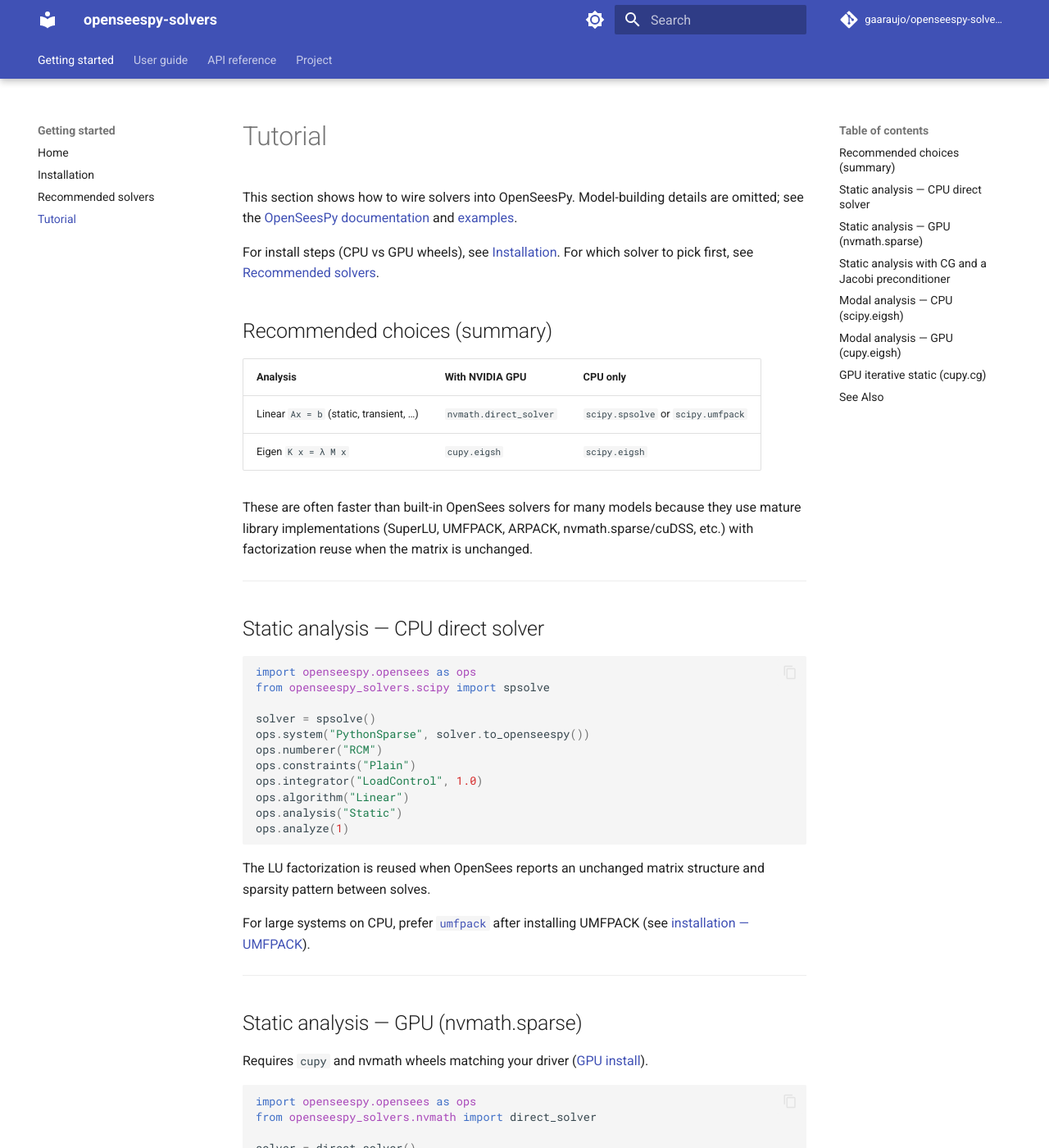
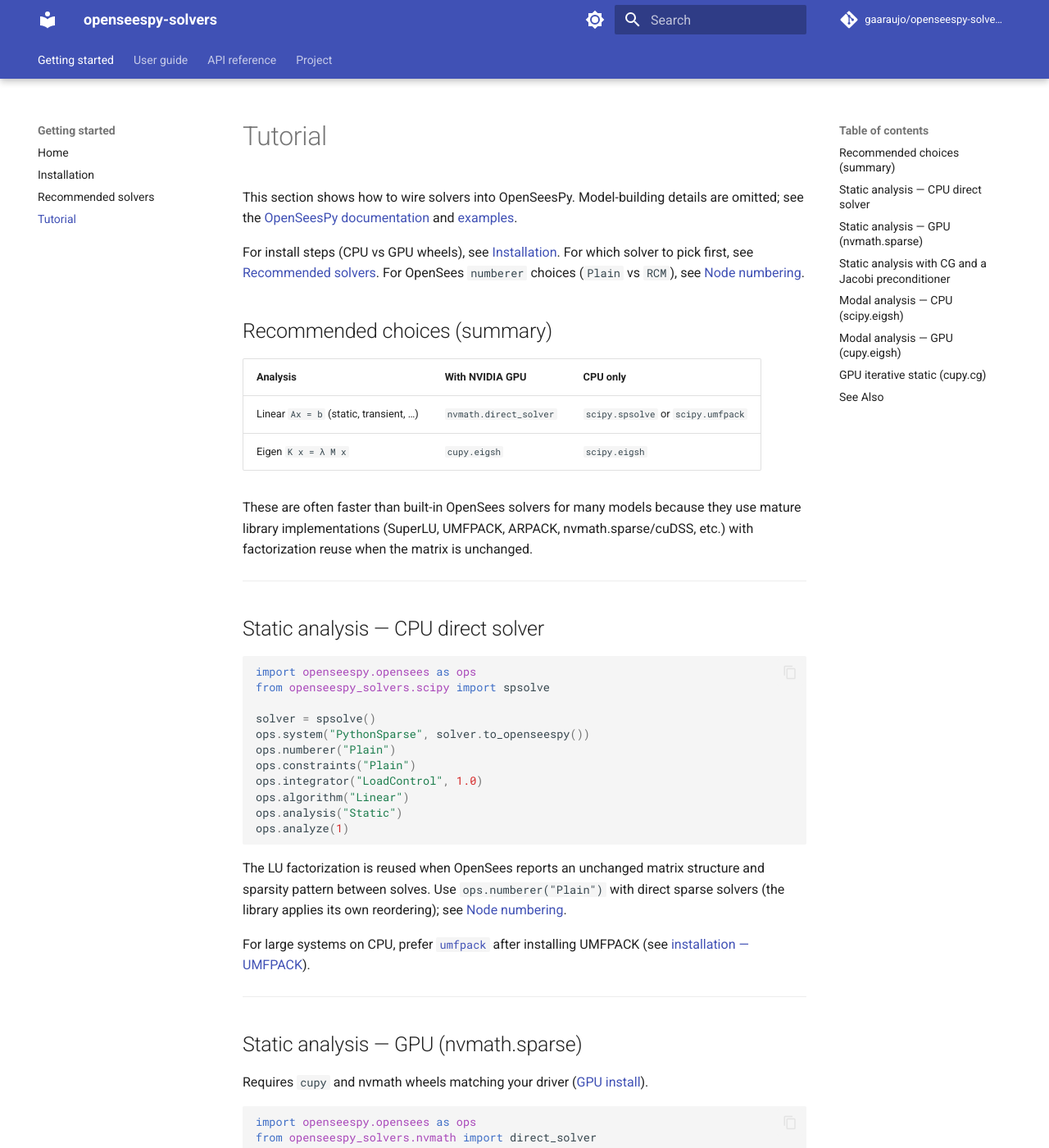
Before and after one commit to sahilkur36/openseespy-solvers, an MkDocs documentation site: the page built from docs/getting-started.md, in a window 1280 px wide and 1400 px high. Shown: the whole window at 82% size. Built offline with MkDocs 1.6.1 and Material for MkDocs 9.7.7, drawn with Linux system fonts in a browser that asks for light colours; comment, search, counter and statistics services are not loaded; some of the changed text lies outside the part shown.

Commit message:
Document Plain vs RCM numberer and align examples with solver type.
Direct sparse PythonSparse and native SuperLU/UmfPack use Plain; banded and iterative
paths use RCM. Add user-guide/numberer.md and helpers in _brick_common.

````diff
--- a/docs/getting-started.md
+++ b/docs/getting-started.md
@@ -5,7 +5,8 @@
 [examples](examples.md).
 
 For install steps (CPU vs GPU wheels), see [Installation](installation.md). For which
-solver to pick first, see [Recommended solvers](recommended-solvers.md).
+solver to pick first, see [Recommended solvers](recommended-solvers.md). For OpenSees
+`numberer` choices (`Plain` vs `RCM`), see [Node numbering](user-guide/numberer.md).
 
 ## Recommended choices (summary)
 
@@ -28,7 +29,7 @@
 
 solver = spsolve()
 ops.system("PythonSparse", solver.to_openseespy())
-ops.numberer("RCM")
+ops.numberer("Plain")
 ops.constraints("Plain")
 ops.integrator("LoadControl", 1.0)
 ops.algorithm("Linear")
@@ -37,7 +38,8 @@
 ```
 
 The LU factorization is reused when OpenSees reports an unchanged matrix structure and
-sparsity pattern between solves.
+sparsity pattern between solves. Use `ops.numberer("Plain")` with direct sparse solvers
+(the library applies its own reordering); see [Node numbering](user-guide/numberer.md).
 
 For large systems on CPU, prefer [`umfpack`](api/scipy.md#openseespy_solvers.scipy.umfpack)
 after installing UMFPACK (see [installation — UMFPACK](installation.md#umfpack)).
@@ -54,7 +56,7 @@
 
 solver = direct_solver()
 ops.system("PythonSparse", solver.to_openseespy())
-ops.numberer("RCM")
+ops.numberer("Plain")
 ops.constraints("Plain")
 ops.integrator("LoadControl", 1.0)
 ops.algorithm("Linear")
@@ -74,6 +76,7 @@
 
 solver = cg(rtol=1e-8, maxiter=500, M=precond.jacobi)
 ops.system("PythonSparse", solver.to_openseespy())
+ops.numberer("RCM")
 ```
 
 The `M` argument accepts a preconditioner object or a callable `M(A)` that receives the
@@ -89,6 +92,7 @@
 from openseespy_solvers.scipy import eigsh
 
 eigsolver = eigsh(tol=1e-8)
+ops.numberer("RCM")
 lam = ops.eigen("PythonSparse", 5, eigsolver.to_openseespy())
 ```
 
@@ -107,6 +111,7 @@
 from openseespy_solvers.cupy import eigsh
 
 eigsolver = eigsh(tol=1e-8)
+ops.numberer("RCM")
 lam = ops.eigen("PythonSparse", 5, eigsolver.to_openseespy())
 ```
 
@@ -119,6 +124,7 @@
 from openseespy_solvers.nvmath import direct_solver
 
 eigsolver = lobpcg(M=precond.direct(direct_solver()), tol=1e-8)
+ops.numberer("RCM")
 lam = ops.eigen("PythonSparse", 5, eigsolver.to_openseespy())
 ```
 
@@ -131,6 +137,7 @@
 
 solver = cg(rtol=1e-8)
 ops.system("PythonSparse", solver.to_openseespy())
+ops.numberer("RCM")
 ```
 
 Requires `cupy`. After a solve, `solver.A` and `solver.x` are `cupy` arrays on device.
--- a/mkdocs.yml
+++ b/mkdocs.yml
@@ -72,6 +72,7 @@
       - Tutorial: getting-started.md
   - User guide:
       - PythonSparse interface: user-guide/pythonsparse-interface.md
+      - Node numbering: user-guide/numberer.md
       - Solver objects: user-guide/solver-objects.md
       - to_openseespy: user-guide/to-openseespy.md
       - Preconditioners: user-guide/preconditioners.md
````
Also changed, not shown: README.md (+1 -1 lines), docs/examples.md (+2 -1 lines), docs/index.md (+1 -0 lines), docs/recommended-solvers.md (+11 -0 lines), docs/user-guide/numberer.md (added, +72 -0 lines), examples/README.md (+2 -0 lines), 3 other files.
